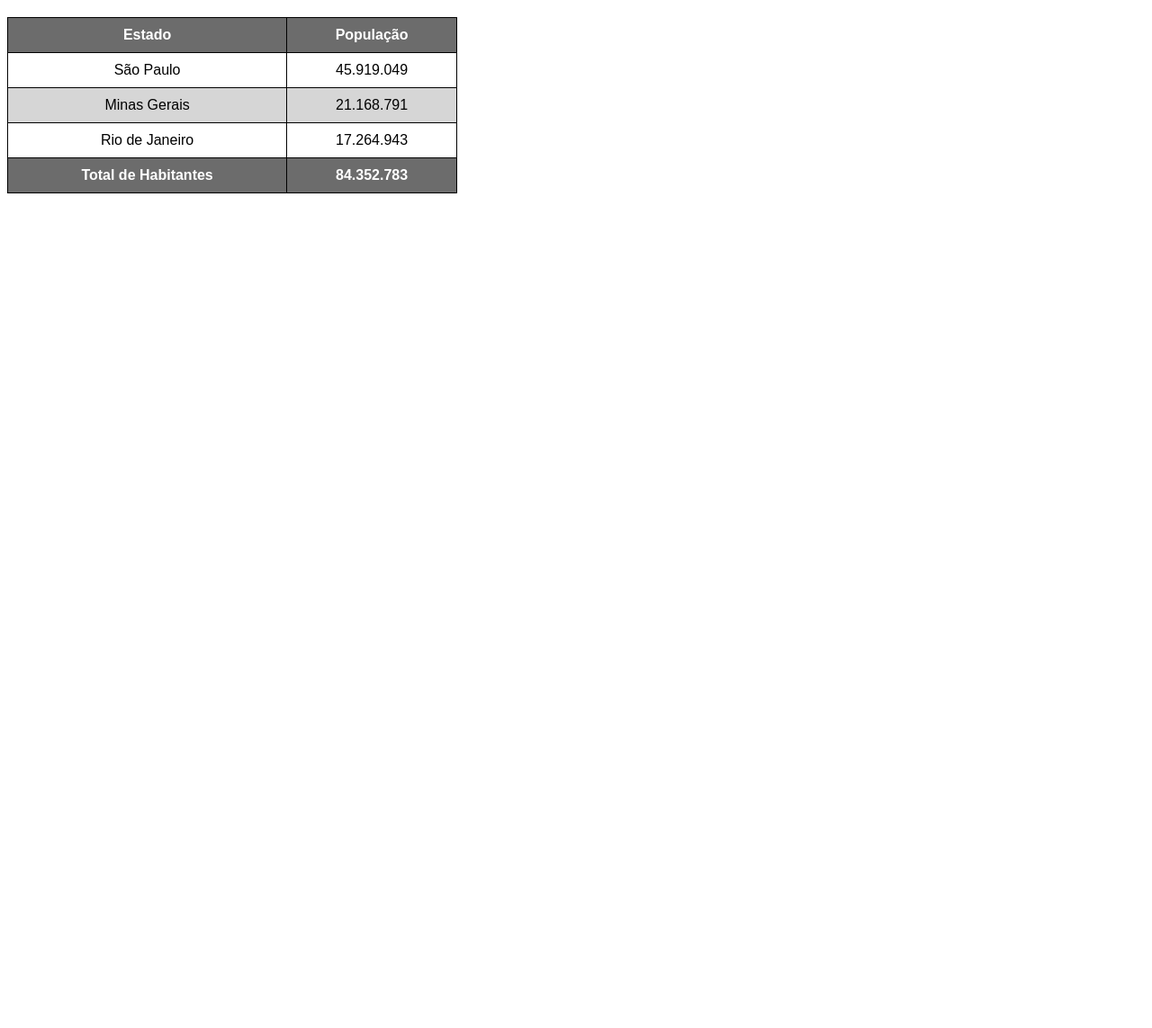
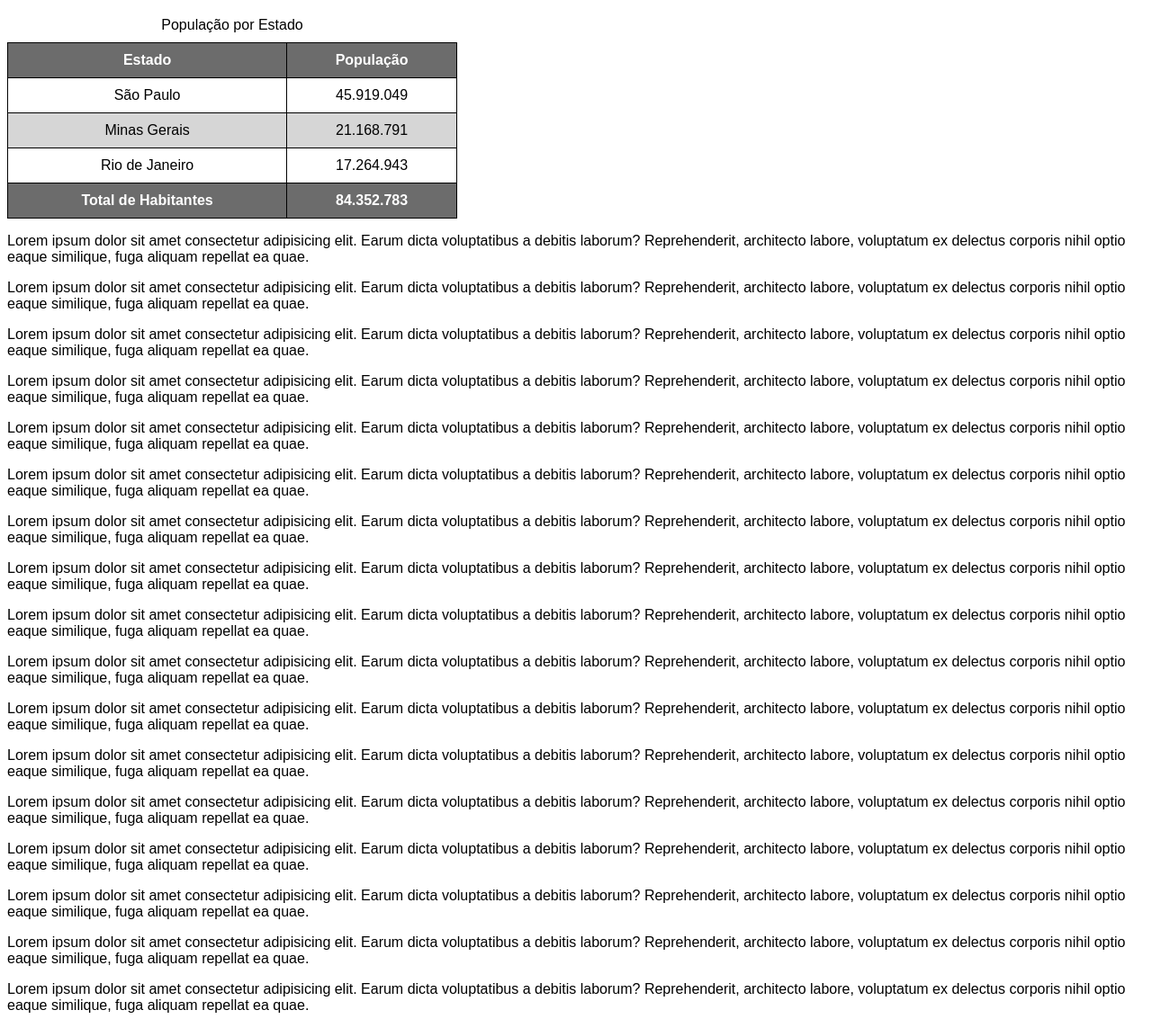
Before and after one commit to dante-alves/html5-css, a plain HTML site: page exercicios/ex023/tabela002.html in a window 1280 px wide. Shown: the part 61-1204 px from the top of the page at 90% size. Before the commit the page ends 800 px from the top, so only its background shows below. Drawn offline with Linux system fonts and the light colour scheme.

Commit message:
update tabelas

```diff
--- a/exercicios/ex023/tabela002.html
+++ b/exercicios/ex023/tabela002.html
@@ -14,6 +14,12 @@
             text-align: center;
             border-collapse: collapse;
             width: 500px;
+            position: relative;
+        }
+        thead > tr > th {
+            position: sticky;
+            top: -1%;
+            background-color: rgb(108, 108, 108);
         }
         thead, tfoot {
             background-color: rgb(108, 108, 108);
@@ -27,16 +33,19 @@
             border: 1px solid black;
             padding: 10px;
         }
-
+        caption {
+            margin-bottom: 10px;
+        }
     </style>
 </head>
 <body>
     <h1>Anatomias para tabelas grandes</h1>
     <table>
+        <caption>População por Estado</caption>
         <thead>
             <tr>
-                <th>Estado</th>
-                <th>População</th>
+                <th scope="col">Estado</th>
+                <th scope="col">População</th>
             </tr>
         </thead>
 
@@ -57,10 +66,27 @@
 
         <tfoot>
             <tr>
-                <th>Total de Habitantes</th>
+                <th scope="row">Total de Habitantes</th>
                 <td class="num">84.352.783</td>
             </tr>
         </tfoot>
     </table>
+    <p>Lorem ipsum dolor sit amet consectetur adipisicing elit. Earum dicta voluptatibus a debitis laborum? Reprehenderit, architecto labore, voluptatum ex delectus corporis nihil optio eaque similique, fuga aliquam repellat ea quae.</p>
+    <p>Lorem ipsum dolor sit amet consectetur adipisicing elit. Earum dicta voluptatibus a debitis laborum? Reprehenderit, architecto labore, voluptatum ex delectus corporis nihil optio eaque similique, fuga aliquam repellat ea quae.</p>
+    <p>Lorem ipsum dolor sit amet consectetur adipisicing elit. Earum dicta voluptatibus a debitis laborum? Reprehenderit, architecto labore, voluptatum ex delectus corporis nihil optio eaque similique, fuga aliquam repellat ea quae.</p>
+    <p>Lorem ipsum dolor sit amet consectetur adipisicing elit. Earum dicta voluptatibus a debitis laborum? Reprehenderit, architecto labore, voluptatum ex delectus corporis nihil optio eaque similique, fuga aliquam repellat ea quae.</p>
+    <p>Lorem ipsum dolor sit amet consectetur adipisicing elit. Earum dicta voluptatibus a debitis laborum? Reprehenderit, architecto labore, voluptatum ex delectus corporis nihil optio eaque similique, fuga aliquam repellat ea quae.</p>
+    <p>Lorem ipsum dolor sit amet consectetur adipisicing elit. Earum dicta voluptatibus a debitis laborum? Reprehenderit, architecto labore, voluptatum ex delectus corporis nihil optio eaque similique, fuga aliquam repellat ea quae.</p>
+    <p>Lorem ipsum dolor sit amet consectetur adipisicing elit. Earum dicta voluptatibus a debitis laborum? Reprehenderit, architecto labore, voluptatum ex delectus corporis nihil optio eaque similique, fuga aliquam repellat ea quae.</p>
+    <p>Lorem ipsum dolor sit amet consectetur adipisicing elit. Earum dicta voluptatibus a debitis laborum? Reprehenderit, architecto labore, voluptatum ex delectus corporis nihil optio eaque similique, fuga aliquam repellat ea quae.</p>
+    <p>Lorem ipsum dolor sit amet consectetur adipisicing elit. Earum dicta voluptatibus a debitis laborum? Reprehenderit, architecto labore, voluptatum ex delectus corporis nihil optio eaque similique, fuga aliquam repellat ea quae.</p>
+    <p>Lorem ipsum dolor sit amet consectetur adipisicing elit. Earum dicta voluptatibus a debitis laborum? Reprehenderit, architecto labore, voluptatum ex delectus corporis nihil optio eaque similique, fuga aliquam repellat ea quae.</p>
+    <p>Lorem ipsum dolor sit amet consectetur adipisicing elit. Earum dicta voluptatibus a debitis laborum? Reprehenderit, architecto labore, voluptatum ex delectus corporis nihil optio eaque similique, fuga aliquam repellat ea quae.</p>
+    <p>Lorem ipsum dolor sit amet consectetur adipisicing elit. Earum dicta voluptatibus a debitis laborum? Reprehenderit, architecto labore, voluptatum ex delectus corporis nihil optio eaque similique, fuga aliquam repellat ea quae.</p>
+    <p>Lorem ipsum dolor sit amet consectetur adipisicing elit. Earum dicta voluptatibus a debitis laborum? Reprehenderit, architecto labore, voluptatum ex delectus corporis nihil optio eaque similique, fuga aliquam repellat ea quae.</p>
+    <p>Lorem ipsum dolor sit amet consectetur adipisicing elit. Earum dicta voluptatibus a debitis laborum? Reprehenderit, architecto labore, voluptatum ex delectus corporis nihil optio eaque similique, fuga aliquam repellat ea quae.</p>
+    <p>Lorem ipsum dolor sit amet consectetur adipisicing elit. Earum dicta voluptatibus a debitis laborum? Reprehenderit, architecto labore, voluptatum ex delectus corporis nihil optio eaque similique, fuga aliquam repellat ea quae.</p>
+    <p>Lorem ipsum dolor sit amet consectetur adipisicing elit. Earum dicta voluptatibus a debitis laborum? Reprehenderit, architecto labore, voluptatum ex delectus corporis nihil optio eaque similique, fuga aliquam repellat ea quae.</p>
+    <p>Lorem ipsum dolor sit amet consectetur adipisicing elit. Earum dicta voluptatibus a debitis laborum? Reprehenderit, architecto labore, voluptatum ex delectus corporis nihil optio eaque similique, fuga aliquam repellat ea quae.</p>
 </body>
 </html>
```
Also changed, not shown: exercicios/ex023/tabela001.html (+1 -0 lines).
